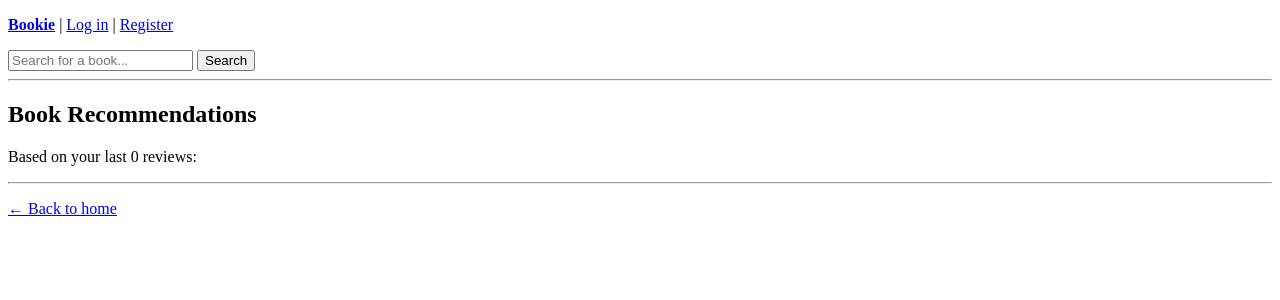
After one commit to roboJF/ReviewApp, a Flask app: template templates/recommendations.html in a window 1280 px wide. The commit adds this page. Shown: the top 300 px of the page. Run offline with Flask 3, Linux system fonts and the light colour scheme; the template is opened without the code that fills it, so the values that code supplies are empty.

Commit message:
added very basic ai features, generates book recs based on the last 5 reviews the user made

```diff
--- a/app.py
+++ b/app.py
@@ -1,5 +1,6 @@
 import sqlite3
 import requests
+from google import genai
 from flask import Flask, render_template, request, redirect, url_for, session, flash, g
 from werkzeug.security import generate_password_hash, check_password_hash
 
@@ -8,7 +9,8 @@ app.secret_key = "secret-key"
 
 DATABASE = "bookie.db"
 GOOGLE_BOOKS_API = "https://www.googleapis.com/books/v1/volumes"
-GOOGLE_BOOKS_API_KEY = "api-key"
+GOOGLE_BOOKS_API_KEY = "books-api-key"
+GEMINI_API_KEY = "gemini-api-key"
 
 # --------------------DB stuff--------------------
 
@@ -208,6 +210,52 @@ def delete_review(review_id):
         return redirect(url_for("book", book_id=book_id))
     return redirect(url_for("index"))
 
+#uses gemini api (gemini flash 2.5) to get book recommendations based on the last 5 reviews made, its slow but does work
+@app.route("/recommendations")
+@login_required
+def recommendations():
+    db = get_db()
+    recent_reviews = db.execute("""
+        SELECT book_title, book_author, rating, review_text
+        FROM reviews
+        WHERE user_id = ?
+        ORDER BY created_at DESC
+        LIMIT 5
+    """, (session["user_id"],)).fetchall()
+    if not recent_reviews:
+        flash("You need to write at least one review before getting recommendations.")
+        return redirect(url_for("index"))
+    review_lines = []
+    for r in recent_reviews:
+        line = f'- "{r["book_title"]}" by {r["book_author"]} — rated {r["rating"]}/5'
+        if r["review_text"]:
+            line += f': "{r["review_text"]}"'
+        review_lines.append(line)
+    reviews_text = "\n".join(review_lines)
+    prompt = f"""Based on the following book reviews a user has written, suggest 5 books they might enjoy.
+For each recommendation give the title, author, and a one sentence reason why they'd like it based on their reading history.
+Their recent reviews:
+{reviews_text}
+Format your response as a simple numbered list like:
+1. Title by Author — Reason
+2. ...and so on."""
+    recs_text = None
+    error = None
+    try:
+        client = genai.Client(api_key=GEMINI_API_KEY)
+        response = client.models.generate_content(
+            model="gemini-2.5-flash",
+            contents=prompt
+        )
+        recs_text = response.text
+    except Exception as e:
+        error = str(e)
+    return render_template("recommendations.html",
+                           recent_reviews=recent_reviews,
+                           recs_text=recs_text,
+                           error=error,
+                           user=current_user())
+
 #runs when file is executed, initializes db and starts the server
 if __name__ == "__main__":
     init_db()
--- a/requirements.txt
+++ b/requirements.txt
@@ -1,3 +1,4 @@
 flask>=3.0
 werkzeug>=3.0
 requests>=2.31
+google-genai>=1.0
--- a/templates/base.html
+++ b/templates/base.html
@@ -9,6 +9,7 @@
     <a href="{{ url_for('index') }}"><strong>Bookie</strong></a> |
     {% if user %}
         Logged in as <strong>{{ user['username'] }}</strong> |
+        <a href="{{ url_for('recommendations') }}">AI Recommendations</a> |
         <a href="{{ url_for('logout') }}">Log out</a>
     {% else %}
         <a href="{{ url_for('login') }}">Log in</a> |
--- /dev/null
+++ b/templates/recommendations.html
@@ -0,0 +1,29 @@
+{% extends "base.html" %}
+{% block title %}Recommendations – Bookie{% endblock %}
+{% block content %}
+
+<!-- rec. page, uses gemini to pull recommendations from the last 5 reviews made -->
+
+<h2>Book Recommendations</h2>
+<p>Based on your last {{ recent_reviews|length }} review{% if recent_reviews|length != 1 %}s{% endif %}:</p>
+
+<ul>
+    {% for r in recent_reviews %}
+    <li><strong>{{ r['book_title'] }}</strong> by {{ r['book_author'] }} — {{ r['rating'] }}/5</li>
+    {% endfor %}
+</ul>
+
+<hr>
+
+{% if error %}
+    <p><strong>Error:</strong> {{ error }}</p>
+{% elif recs_text %}
+    <h3>You might enjoy:</h3>
+    {% for line in recs_text.strip().splitlines() %}
+        {% if line.strip() %}<p>{{ line }}</p>{% endif %}
+    {% endfor %}
+{% endif %}
+
+<p><a href="{{ url_for('index') }}">← Back to home</a></p>
+
+{% endblock %}
```
Also changed, not shown: README.md.
